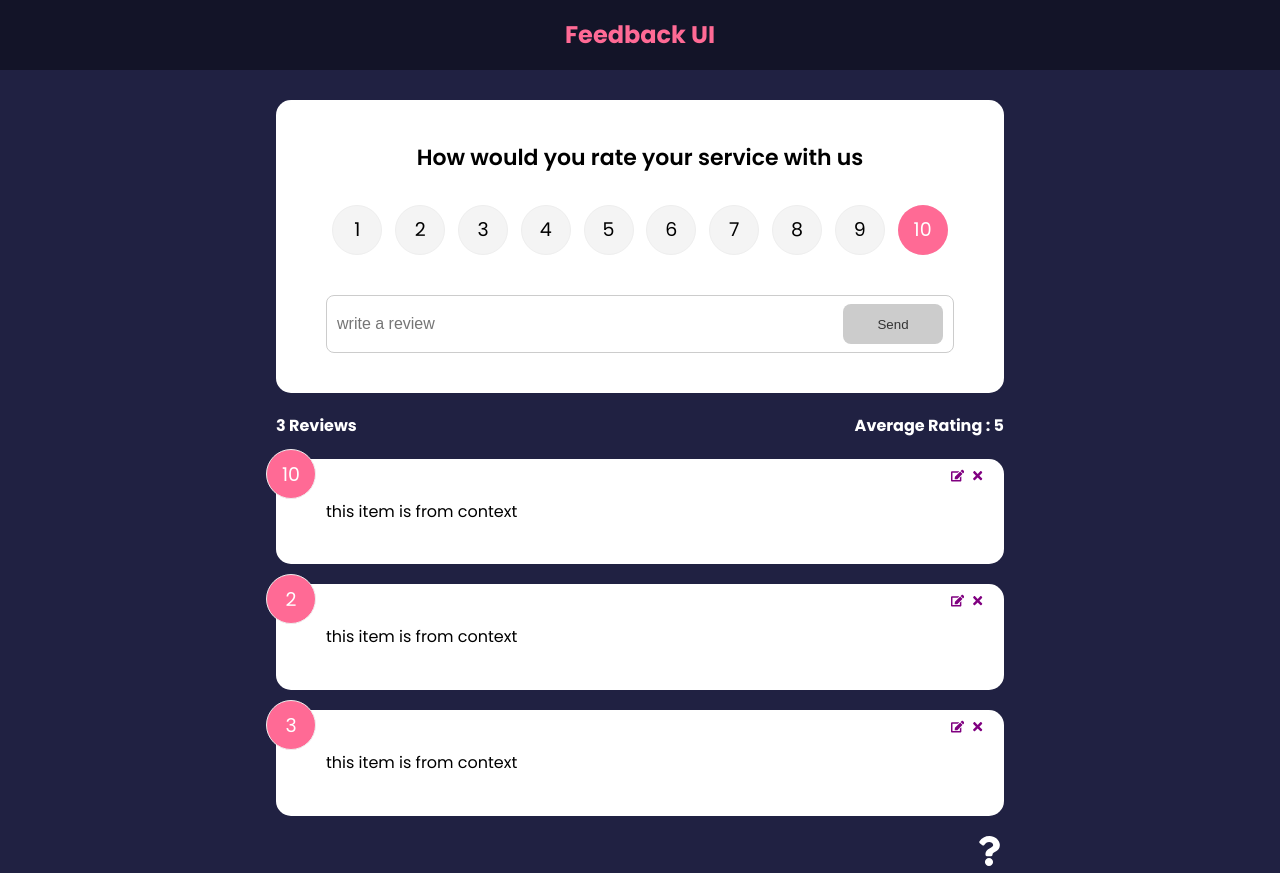
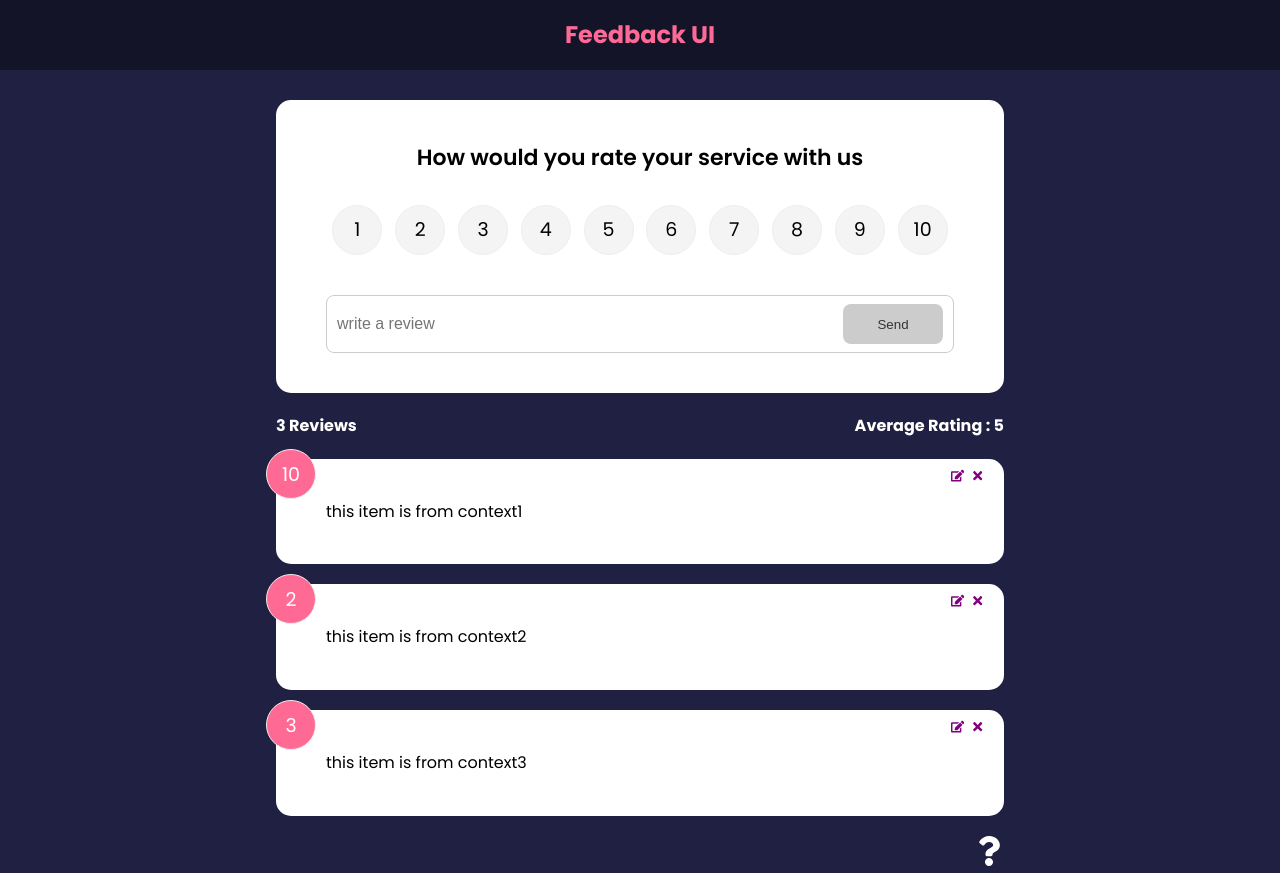
Before and after one commit to hieuvnautotech/UdemiKhoa1, a React (Create React App) app in the folder my-app/: page / in a window 1280 px wide. Built offline with nearby package versions, Linux system fonts and the light colour scheme.

Commit message:
side effect with user effect

```diff
--- a/my-app/src/components/FeedbackForm.js
+++ b/my-app/src/components/FeedbackForm.js
@@ -1,11 +1,19 @@
-import { useState, useContext } from "react";
+import { useState, useContext, useEffect } from "react";
 import Card from "./Shared/Card";
 import Button from "./Shared/Button";
 import RatingSelect from "./RatingSelect";
 import FeedbackContext from "../context/FeedbackContext";
 
 function FeedbackForm() {
-  const {addFeedback} = useContext(FeedbackContext);
+  const { addFeedback, feedbackEdit } = useContext(FeedbackContext);
+  useEffect(() => {
+    // console.log('kjashdkjad')
+    if (feedbackEdit.edit === true) {
+      setBtnDisable(false)
+      setText(feedbackEdit.item.text)
+      setRating(feedbackEdit.item.rating)
+    }
+  },[feedbackEdit])
   const [text, setText] = useState("");
   const [btnDisable, setBtnDisable] = useState(true)
   const [message, setMessage] = useState('')
--- a/my-app/src/components/RatingSelect.js
+++ b/my-app/src/components/RatingSelect.js
@@ -1,7 +1,15 @@
-import React, { useState } from "react"
+import React, { useState, useContext, useEffect } from "react"
+import FeedbackContext from "../context/FeedbackContext";
 
-function RatingSelect({select}) {
+function RatingSelect({ select }) {
+  const { feedbackEdit } = useContext(FeedbackContext);
+
   const [selected, setSelected] = useState(10)
+
+  useEffect(() => {
+    setSelected(feedbackEdit.item.rating)
+  }, [feedbackEdit]);
+
   const handleChange = (e) => {
     // console.log(e.currentTarget.value)
     setSelected(+e.currentTarget.value)
--- a/my-app/src/context/FeedbackContext.js
+++ b/my-app/src/context/FeedbackContext.js
@@ -1,61 +1,63 @@
-import {createContext, useState} from 'react'
-import {v4 as uuidv4} from 'uuid'
+import { createContext, useState } from "react";
+import { v4 as uuidv4 } from "uuid";
 
-const FeedbackContext = createContext()
-export const FeedbackProvider = ({children}) => {
+const FeedbackContext = createContext();
+export const FeedbackProvider = ({ children }) => {
   const [feedback, setFeedback] = useState([
     {
-            id:1,
-            text:'this item is from context',
-            rating:10
+      id: 1,
+      text: "this item is from context1",
+      rating: 10,
     },
     {
-            id:2,
-            text:'this item is from context',
-            rating:2
+      id: 2,
+      text: "this item is from context2",
+      rating: 2,
     },
     {
-            id:3,
-            text:'this item is from context',
-            rating:3
-        }
-
-    ])
+      id: 3,
+      text: "this item is from context3",
+      rating: 3,
+    },
+  ]);
 
   const [feedbackEdit, setFeedbackEdit] = useState({
     item: {},
-    edit: false
-  })
+    edit: false,
+  });
 
   const deleteFeedback = (id) => {
     // console.log('App', id)
     if (window.confirm("Are you sure you want to delete")) {
-          setFeedback(feedback.filter((item) => item.id !== id))
+      setFeedback(feedback.filter((item) => item.id !== id));
     }
-      }
+  };
 
   const addFeedback = (newFeedback) => {
-        newFeedback.id = uuidv4()
+    newFeedback.id = uuidv4();
     // console.log(newFeedback)
-        setFeedback([newFeedback,...feedback])
-  }
+    setFeedback([newFeedback, ...feedback]);
+  };
 
   const editFeedback = (item) => {
     setFeedbackEdit({
       item,
-      edit:true,
-    })
-  }
+      edit: true,
+    });
+  };
   return (
-    <FeedbackContext.Provider value={{
+    <FeedbackContext.Provider
+      value={{
         feedback: feedback,
         deleteFeedback,
         addFeedback,
         editFeedback,
-    }}>
+        feedbackEdit,
+      }}
+    >
       {children}
     </FeedbackContext.Provider>
-  )
-}
+  );
+};
 
-export default FeedbackContext
+export default FeedbackContext;
```
Lines whose indentation alone changed are shown as unchanged.
